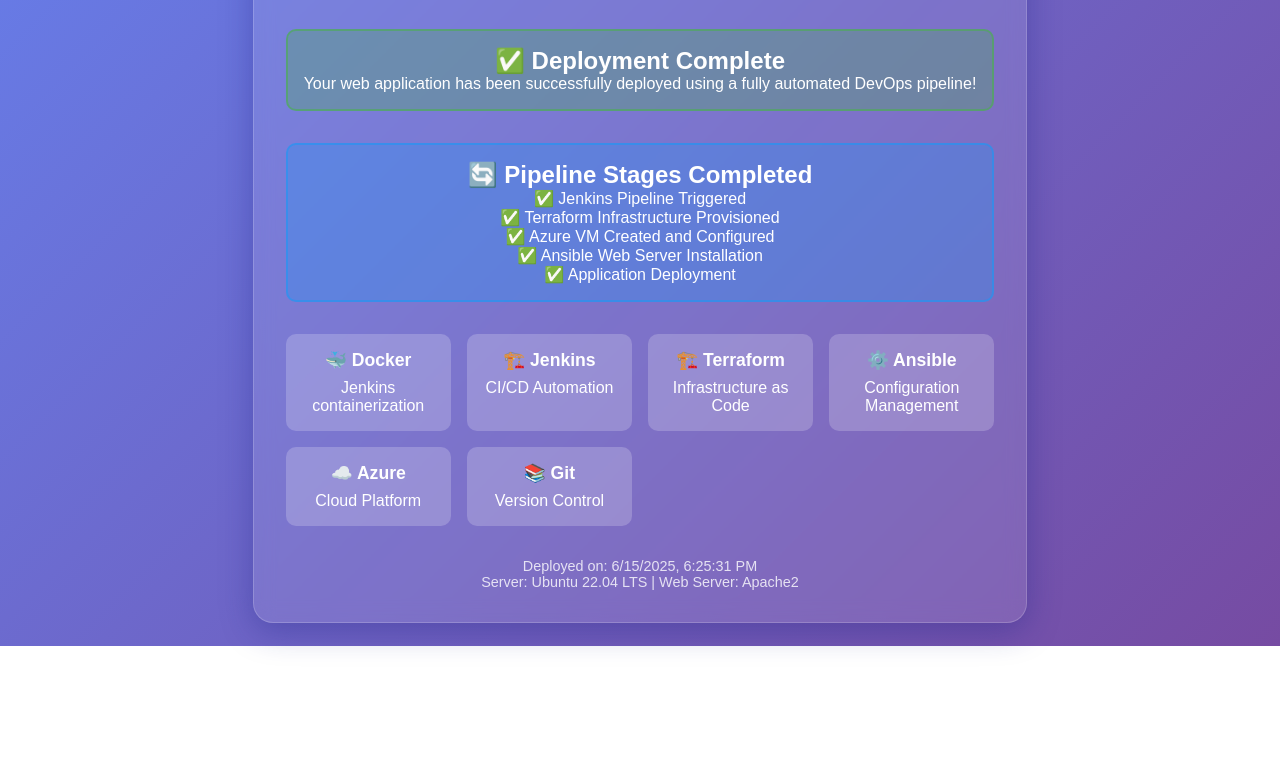
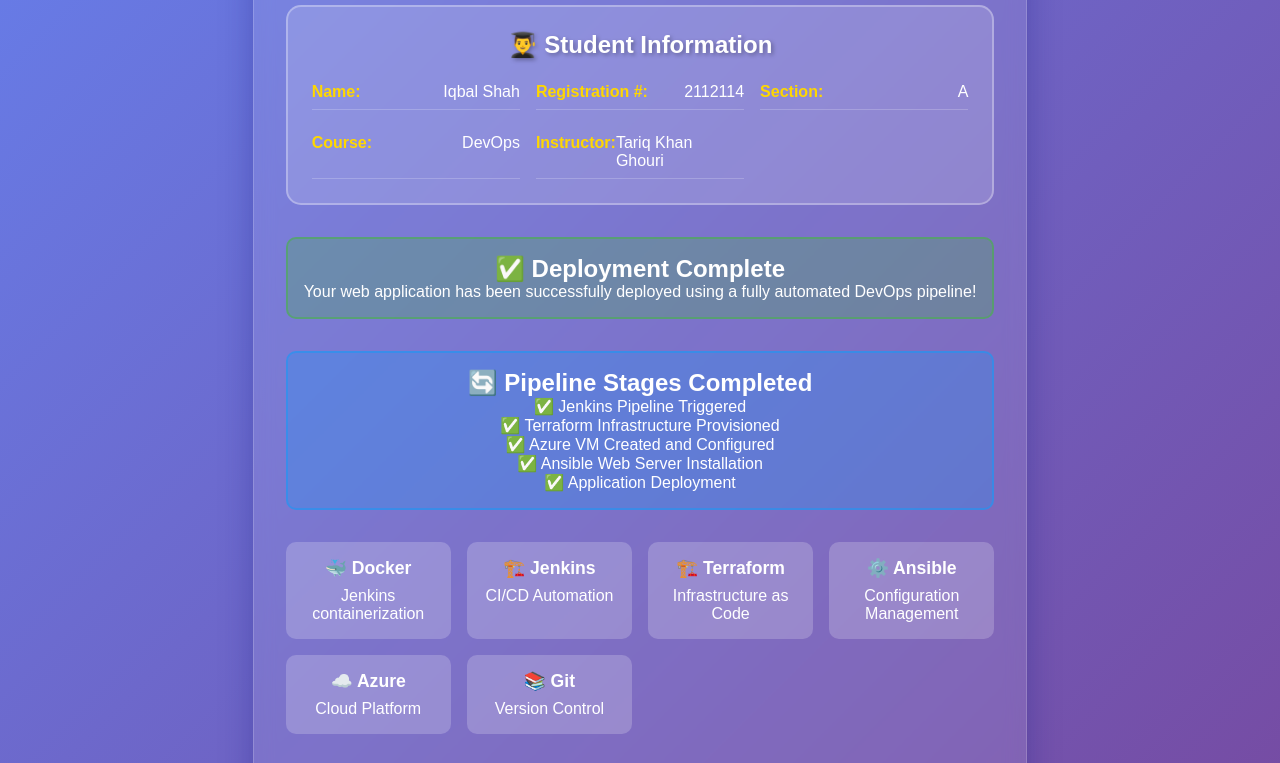
Before and after one commit to Iqbalshah786/DevOps-final-project, a plain HTML site: page app/index.html in a window 1280 px wide. Shown: the part 154-917 px from the top of the page. Before the commit the page ends 800 px from the top, so only its background shows below. Drawn offline with Linux system fonts and the light colour scheme.

Commit message:
Add student information to index.html
- Added personal details: Iqbal Shah, Reg# 2112114, Section A
- Course: DevOps, Instructor: Tariq Khan Ghouri
- Styled with professional info section

```diff
--- a/app/index.html
+++ b/app/index.html
@@ -89,6 +89,45 @@
         opacity: 0.8;
       }
 
+      .student-info {
+        background: rgba(255, 255, 255, 0.15);
+        border: 2px solid rgba(255, 255, 255, 0.3);
+        padding: 1.5rem;
+        border-radius: 15px;
+        margin: 2rem 0;
+        text-align: left;
+      }
+
+      .student-info h2 {
+        text-align: center;
+        margin-bottom: 1rem;
+        color: #fff;
+        text-shadow: 2px 2px 4px rgba(0, 0, 0, 0.3);
+      }
+
+      .info-grid {
+        display: grid;
+        grid-template-columns: repeat(auto-fit, minmax(200px, 1fr));
+        gap: 1rem;
+        font-size: 1rem;
+      }
+
+      .info-item {
+        display: flex;
+        justify-content: space-between;
+        padding: 0.5rem 0;
+        border-bottom: 1px solid rgba(255, 255, 255, 0.2);
+      }
+
+      .info-label {
+        font-weight: bold;
+        color: #FFD700;
+      }
+
+      .info-value {
+        color: #fff;
+      }
+
       @keyframes pulse {
         0% {
           transform: scale(1);
@@ -110,6 +149,32 @@
     <div class="container">
       <h1 class="pulse">🚀 DevOps Pipeline Success!</h1>
       <p class="subtitle">Fully Automated Infrastructure Deployment</p>
+
+      <div class="student-info">
+        <h2>👨‍🎓 Student Information</h2>
+        <div class="info-grid">
+          <div class="info-item">
+            <span class="info-label">Name:</span>
+            <span class="info-value">Iqbal Shah</span>
+          </div>
+          <div class="info-item">
+            <span class="info-label">Registration #:</span>
+            <span class="info-value">2112114</span>
+          </div>
+          <div class="info-item">
+            <span class="info-label">Section:</span>
+            <span class="info-value">A</span>
+          </div>
+          <div class="info-item">
+            <span class="info-label">Course:</span>
+            <span class="info-value">DevOps</span>
+          </div>
+          <div class="info-item">
+            <span class="info-label">Instructor:</span>
+            <span class="info-value">Tariq Khan Ghouri</span>
+          </div>
+        </div>
+      </div>
 
       <div class="success-message">
         <h2>✅ Deployment Complete</h2>
```
